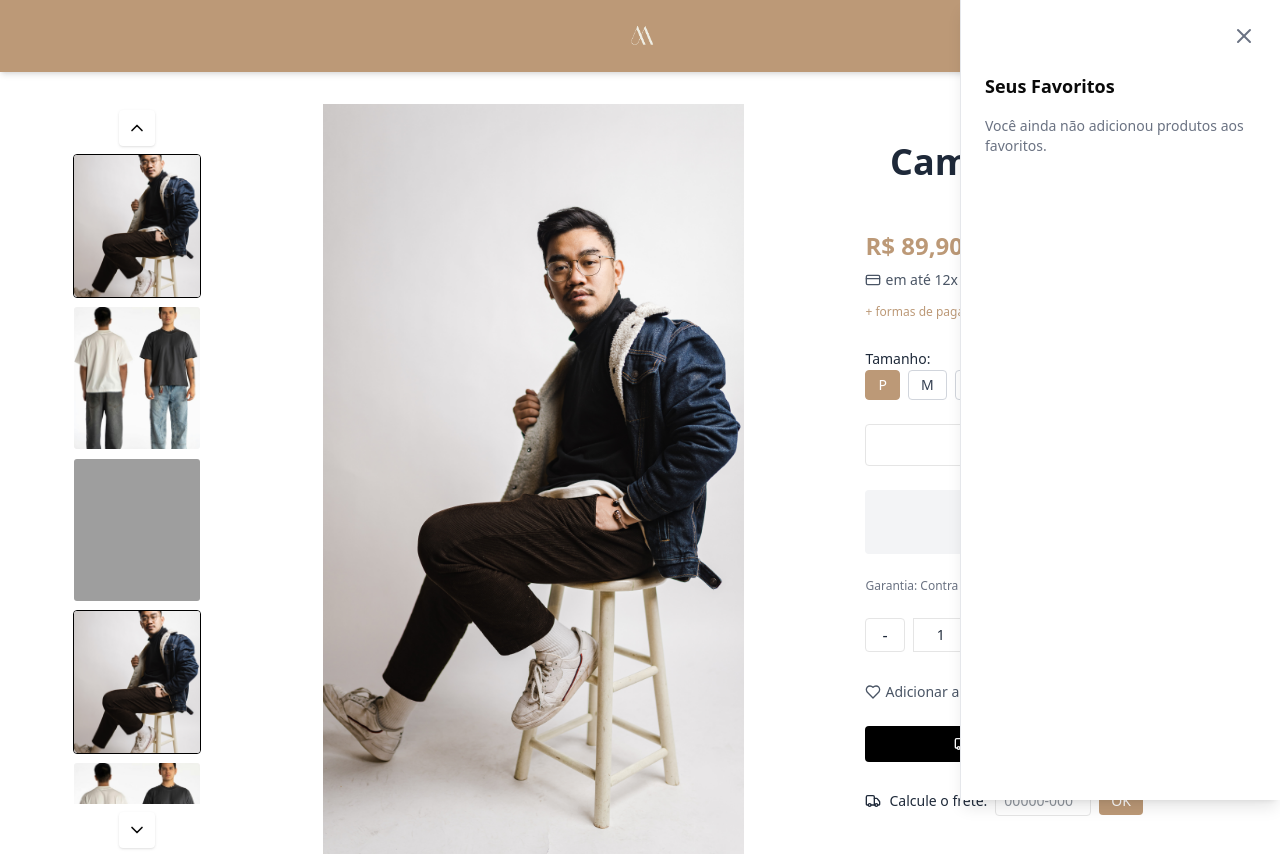
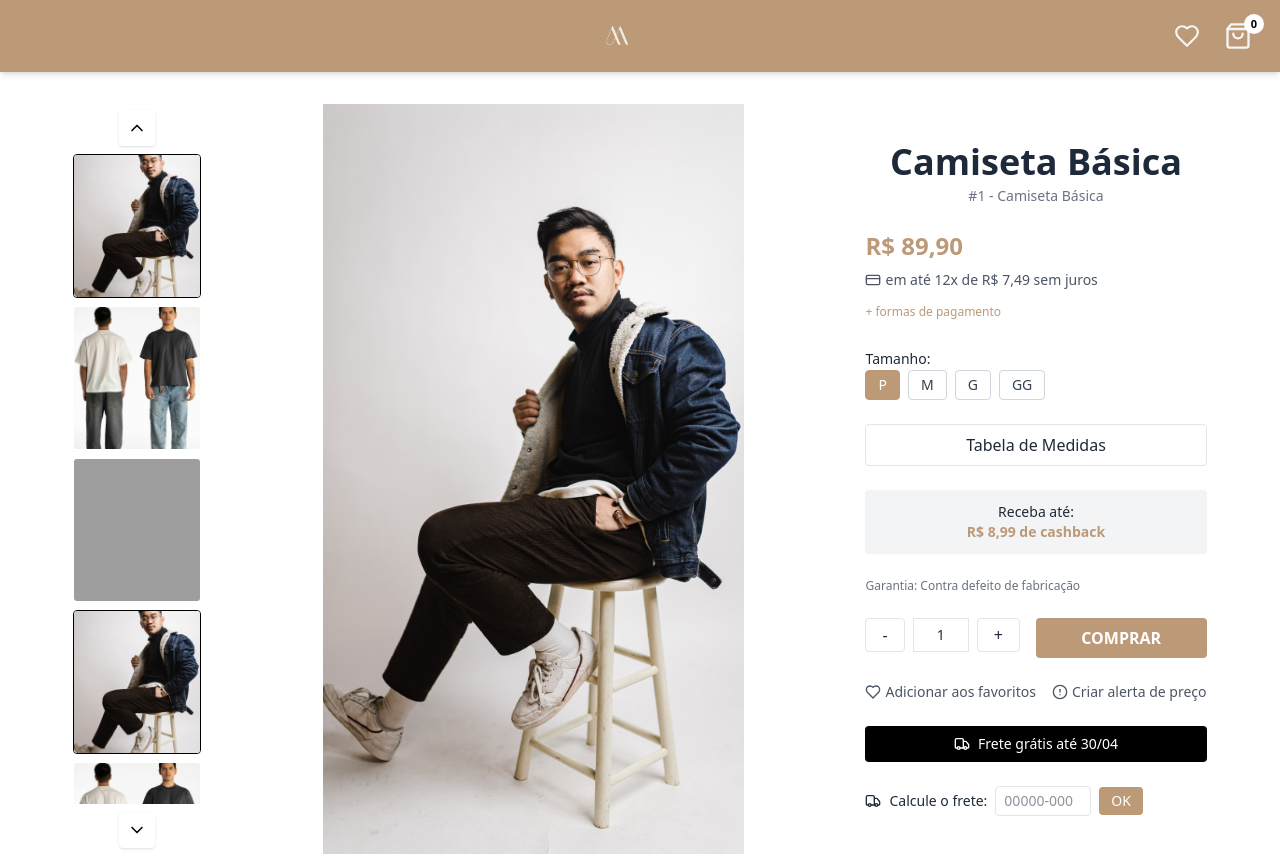
Before and after one commit to xMargi/lojaDeRoupas, a React (Vite) app: page /product/1 in a window 1280 px wide. Shown: the top 856 px of the page. Built offline with nearby package versions, Linux system fonts and the light colour scheme; grey boxes are pictures that could not be loaded.

Commit message:
Ajustando alguns detalhes na pagina de produtos ao adicionar itens como favoritos

```diff
--- a/src/components/ProductCard.tsx
+++ b/src/components/ProductCard.tsx
@@ -14,13 +14,13 @@ export function ProductCard({ produto }: ProductCardProps) {
   const navigate = useNavigate();
   const { isLoggedIn } = useUser();
   const { addItem } = useCart();
-  const { favorites, addFavorite, removeFavorite } = useFavorites(); // importa favorites aqui também
+  const { favorites, addFavorite, removeFavorite } = useFavorites();
 
   const [selectedSize, setSelectedSize] = useState<string | null>(null);
   const [animate, setAnimate] = useState(false);
   const tamanhos = ["P", "M", "G", "GG"];
 
-  const isFavorited = favorites.some((fav) => fav.id === produto.id); // verificação global
+  const isFavorited = favorites.some((fav) => fav.id === produto.id);
 
   const handleFavorite = (e: React.MouseEvent) => {
     e.stopPropagation();
--- a/src/components/ProductHeader.tsx
+++ b/src/components/ProductHeader.tsx
@@ -3,14 +3,18 @@ import { Link } from "react-router-dom";
 import {
   ShoppingBag,
   X as CloseIcon,
+  Heart,
 } from "lucide-react";
 import { useCart } from "@/contexts/CartContext";
+import { useFavorites } from "@/contexts/FavoritesContext";
+import { ProductAside } from "@/components/aside/ProductAside";
 
 export function ProductHeader() {
   const { items: cartItems, addItem, decrementItem, clearCart } = useCart();
   const [isCartOpen, setIsCartOpen] = useState(false);
+  const [isFavoritesOpen, setIsFavoritesOpen] = useState(false);
+  const { favorites } = useFavorites();
 
-  // total do carrinho
   const total = cartItems.reduce(
     (sum, item) => sum + item.price * item.quantity,
     0
@@ -19,10 +23,8 @@ export function ProductHeader() {
   return (
     <>
       <header className="flex items-center justify-between px-6 py-4 bg-[#BC9977] shadow-md">
-        {/* espaço à esquerda */}
         <div className="w-10" />
 
-        {/* logo no meio */}
         <Link to="/" className="mx-auto">
           <img
             src="/logoMaluPng.png"
@@ -31,7 +33,25 @@ export function ProductHeader() {
           />
         </Link>
 
-        {/* botão do carrinho */}
+        <div className="flex items-center gap-4">
+          {/* Botão de Favoritos */}
+          <button
+            onClick={() => setIsFavoritesOpen(true)}
+            className="relative p-1 hover:scale-110 transition"
+            title="Favoritos"
+          >
+            <Heart
+              size={26}
+              className={`transition filter invert`}
+            />
+            {favorites.length > 0 && (
+              <span className="absolute -top-1 -right-2 text-[10px] bg-white text-red-500 rounded-full w-4 h-4 flex items-center justify-center font-bold">
+                {favorites.length}
+              </span>
+            )}
+          </button>
+
+          {/* Botão do Carrinho */}
           <button
             onClick={() => setIsCartOpen(true)}
             className="relative p-1 hover:scale-110 transition"
@@ -41,17 +61,16 @@ export function ProductHeader() {
               {cartItems.length}
             </span>
           </button>
+        </div>
       </header>
 
+      {/* Aside do Carrinho */}
       {isCartOpen && (
         <>
-          {/* backdrop */}
           <div
             className="fixed inset-0 bg-black/50 z-40"
             onClick={() => setIsCartOpen(false)}
           />
-
-          {/* painel lateral */}
           <aside className="fixed top-0 right-0 h-full w-full max-w-md bg-white z-50 p-6 flex flex-col">
             <div className="flex items-center justify-between mb-4">
               <h2 className="text-lg font-bold">
@@ -142,6 +161,17 @@ export function ProductHeader() {
           </aside>
         </>
       )}
+
+      {/* Aside de Favoritos */}
+      {isFavoritesOpen && (
+        <>
+          <div
+            className="fixed inset-0 bg-black/50 z-40"
+            onClick={() => setIsFavoritesOpen(false)}
+          />
+          <ProductAside open={isFavoritesOpen} setOpen={setIsFavoritesOpen} />
+        </>
+      )}
     </>
   );
 }
--- a/src/components/VideoCarrossel.tsx
+++ b/src/components/VideoCarrossel.tsx
@@ -10,30 +10,30 @@ interface VideoItem {
 }
 
 const videos: VideoItem[] = [
-  // {
-  //   titulo: 'Coleção Surpresa',
-  //   videoUrl: '/videos/1.mp4',
-  // },
-  // {
-  //   titulo: 'Boldwear x NFL',
-  //   videoUrl: '/videos/1.mp4',
-  // },
-  // {
-  //   titulo: 'Boldwear x Sprite',
-  //   videoUrl: '/videos/1.mp4',
-  // },
-  // {
-  //   titulo: 'Coleção Surpresa',
-  //   videoUrl: '/videos/1.mp4',
-  // },
-  // {
-  //   titulo: 'Boldwear x NFL',
-  //   videoUrl: '/videos/1.mp4',
-  // },
-  // {
-  //   titulo: 'Boldwear x Sprite',
-  //   videoUrl: '/videos/1.mp4',
-  // },
+  {
+    titulo: 'Coleção Surpresa',
+    videoUrl: '/videos/1.mp4',
+  },
+  {
+    titulo: 'Boldwear x NFL',
+    videoUrl: '/videos/1.mp4',
+  },
+  {
+    titulo: 'Boldwear x Sprite',
+    videoUrl: '/videos/1.mp4',
+  },
+  {
+    titulo: 'Coleção Surpresa',
+    videoUrl: '/videos/1.mp4',
+  },
+  {
+    titulo: 'Boldwear x NFL',
+    videoUrl: '/videos/1.mp4',
+  },
+  {
+    titulo: 'Boldwear x Sprite',
+    videoUrl: '/videos/1.mp4',
+  },
 ]
 
 export function VideoCarrossel() {
--- a/src/components/aside/ProductAside.tsx
+++ b/src/components/aside/ProductAside.tsx
@@ -1,7 +1,7 @@
 import { Heart, X, Trash2 } from "lucide-react";
 import { motion, AnimatePresence } from "framer-motion";
 import { useFavorites } from "@/contexts/FavoritesContext";
-import { Link } from "react-router-dom"; // importa o Link
+import { Link } from "react-router-dom";
 
 interface ProductAsideProps {
     open: boolean;
@@ -62,7 +62,7 @@ export function ProductAside({ open, setOpen }: ProductAsideProps) {
                       <Link
                         to={`/product/${product.id}`}
                         className="flex items-center gap-3 flex-1"
-                        onClick={() => setOpen(false)} // fechar aside ao clicar
+                        onClick={() => setOpen(false)}
                       >
                         <img
                           src={product.imagem}
--- a/src/components/header/Header.tsx
+++ b/src/components/header/Header.tsx
@@ -23,7 +23,6 @@ export function Header() {
   const [isCartOpen, setIsCartOpen] = useState(false);
   const [isFavoritesOpen, setIsFavoritesOpen] = useState(false);
 
-  // calcula o total do carrinho
   const total = cartItems.reduce(
     (sum, item) => sum + item.price * item.quantity,
     0
--- a/src/components/product/ProductInfo.tsx
+++ b/src/components/product/ProductInfo.tsx
@@ -30,7 +30,7 @@ export function ProductInfo({
     handleBuyNow,
 }: ProductInfoProps) {
     const cashback = (price * 0.1).toFixed(2).replace(".", ",");
-    const { addFavorite } = useFavorites(); // Hook dos favoritos
+    const { addFavorite } = useFavorites();
 
     return (
         <div className="flex flex-col max-w-[480px] space-y-6 text-gray-800 select-none">
--- a/src/main.tsx
+++ b/src/main.tsx
@@ -4,7 +4,7 @@ import App from './App';
 import { BrowserRouter } from 'react-router-dom';
 import { UserProvider } from './contexts/UserContext';
 import { CartProvider } from './contexts/CartContext';
-import { FavoritesProvider } from './contexts/FavoritesContext'; // importa o FavoritesProvider
+import { FavoritesProvider } from './contexts/FavoritesContext';
 import './index.css';
 
 ReactDOM.createRoot(document.getElementById('root')!).render(
@@ -12,7 +12,7 @@ ReactDOM.createRoot(document.getElementById('root')!).render(
     <BrowserRouter>
       <UserProvider>
         <CartProvider>
-          <FavoritesProvider> {/* ADICIONA AQUI */}
+          <FavoritesProvider>
             <App />
           </FavoritesProvider>
         </CartProvider>
--- a/src/pages/Home.tsx
+++ b/src/pages/Home.tsx
@@ -6,7 +6,6 @@ import { VideoCarrossel } from "../components/VideoCarrossel"
 import { PRODUCTS } from "@/data/products"
 
 export default function Home() {
-  // exibe apenas IDs 1, 2 e 3 no slider de "Camisas"
   const camisas = PRODUCTS.filter(p => ["1", "2", "3", "4", "5", "6", "7",].includes(p.id))
 
   return (
--- a/src/pages/ProductDetail.tsx
+++ b/src/pages/ProductDetail.tsx
@@ -5,7 +5,7 @@ import { useCart, CartItem } from "@/contexts/CartContext";
 import { PRODUCTS, Product } from "@/data/products";
 import { ProductGallery } from "@/components/carousel/ProductGallery";
 import { ProductInfo } from "@/components/product/ProductInfo";
-import { ProductAside } from "@/components/aside/ProductAside";
+
 
 export default function ProductDetail() {
   const { id } = useParams<{ id: string }>();
@@ -61,8 +61,7 @@ export default function ProductDetail() {
 
   return (
     <div className="relative">
-      {/* Aside dos favoritos */}
-      <ProductAside open={true} setOpen={() => {}} />
+
 
       {/* Toast */}
       <AnimatePresence>
@@ -109,7 +108,7 @@ export default function ProductDetail() {
             productName={product.nome}
             productId={product.id}
             price={unitPrice}
-            discountedPrice={undefined} // Ajustar se quiser trabalhar com desconto
+            discountedPrice={undefined}
             availableSizes={availableSizes}
             selectedSize={selectedSize}
             setSelectedSize={setSelectedSize}
```
Lines whose indentation alone changed are shown as unchanged.
